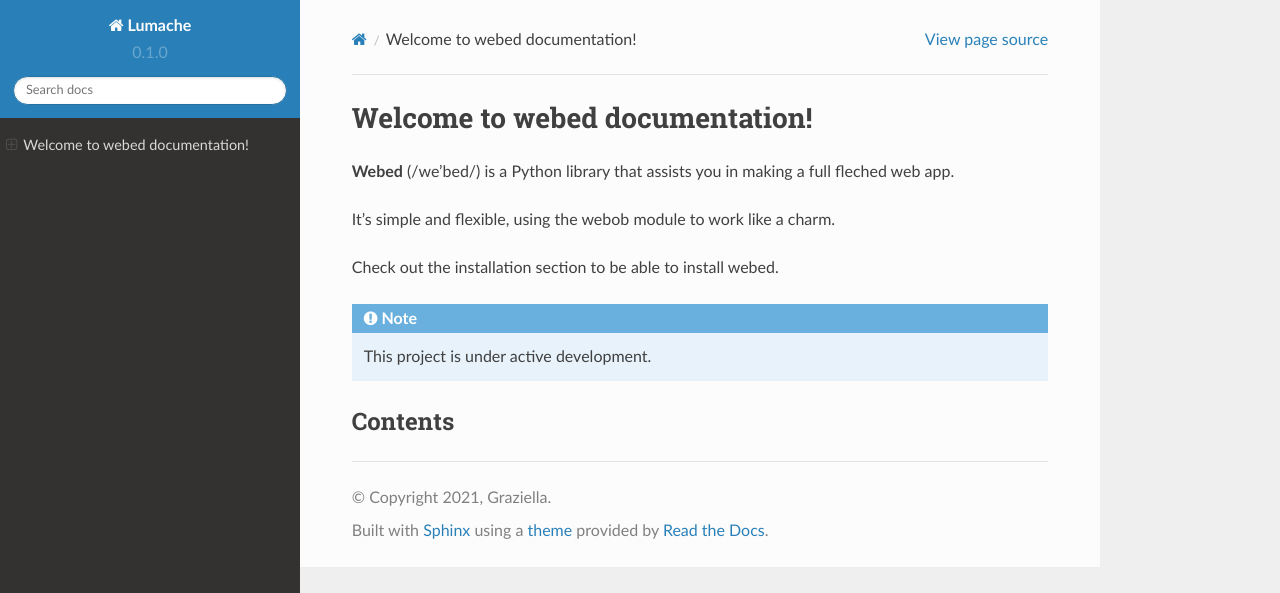
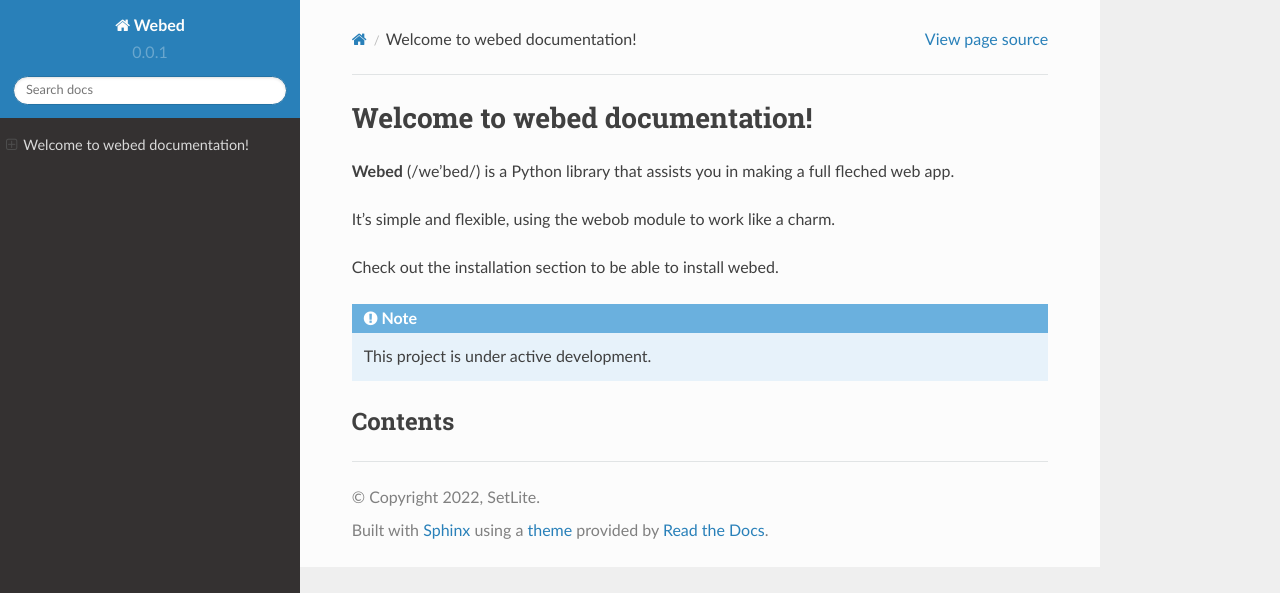
Before and after one commit to setlite/docs, a Sphinx documentation site: the page built from docs/source/index.rst, in a window 1280 px wide. Shown: the top 593 px of the page. Built offline with Sphinx 7.4.7 and the Read the Docs theme 2.0.0, drawn with Linux system fonts in a browser that asks for light colours; pages that are not in the unit, such as notebooks, are missing from menus.

Commit message:
Update conf.py

```diff
--- a/docs/source/conf.py
+++ b/docs/source/conf.py
@@ -2,12 +2,12 @@
 
 # -- Project information
 
-project = 'Lumache'
-copyright = '2021, Graziella'
-author = 'Graziella'
+project = 'Webed'
+copyright = '2022, SetLite'
+author = 'Acroner'
 
 release = '0.1'
-version = '0.1.0'
+version = '0.0.1'
 
 # -- General configuration
 
```
